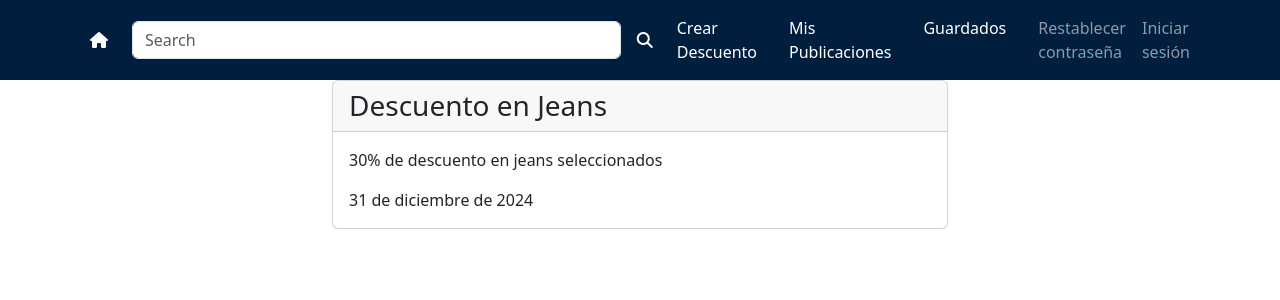
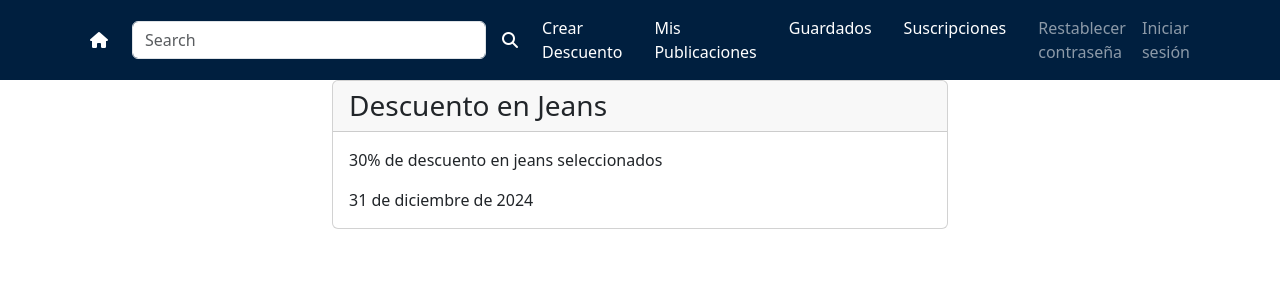
Before and after one commit to federicoFrancesconi/UCSE-2024-IW-TP, a Django app: page /detalle/1/ in a window 1280 px wide. Shown: the top 300 px of the page. Run offline with Django 5.2, Linux system fonts and the light colour scheme; data comes from the database, SQL or seed files in the repository; some libraries are stand-ins or nearby versions.

Commit message:
link en header.html

```diff
--- a/DescuentAr/templates/header.html
+++ b/DescuentAr/templates/header.html
@@ -51,6 +51,9 @@
         </li>
         <li class="nav-item me-3">
           <a class="nav-link d-flex align-items-center" href="{% url 'guardados' %}">Guardados</a>
+        </li>
+        <li class="nav-item me-3">
+          <a class="nav-link d-flex align-items-center" href="{% url 'gestionar_suscripciones' %}">Suscripciones</a>
         </li>
         {% if user.is_authenticated %}
         <li class="nav-item">
```
